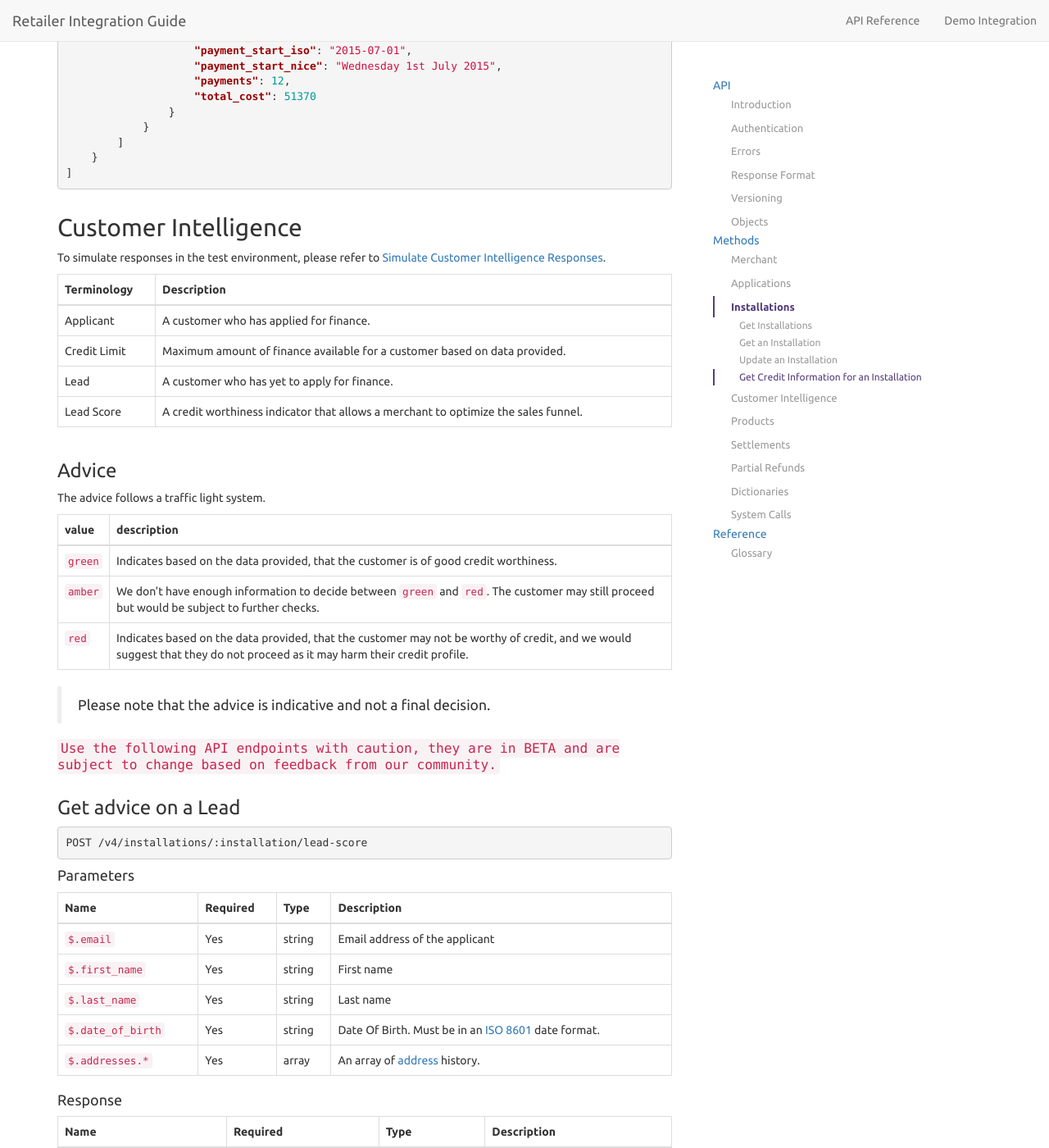
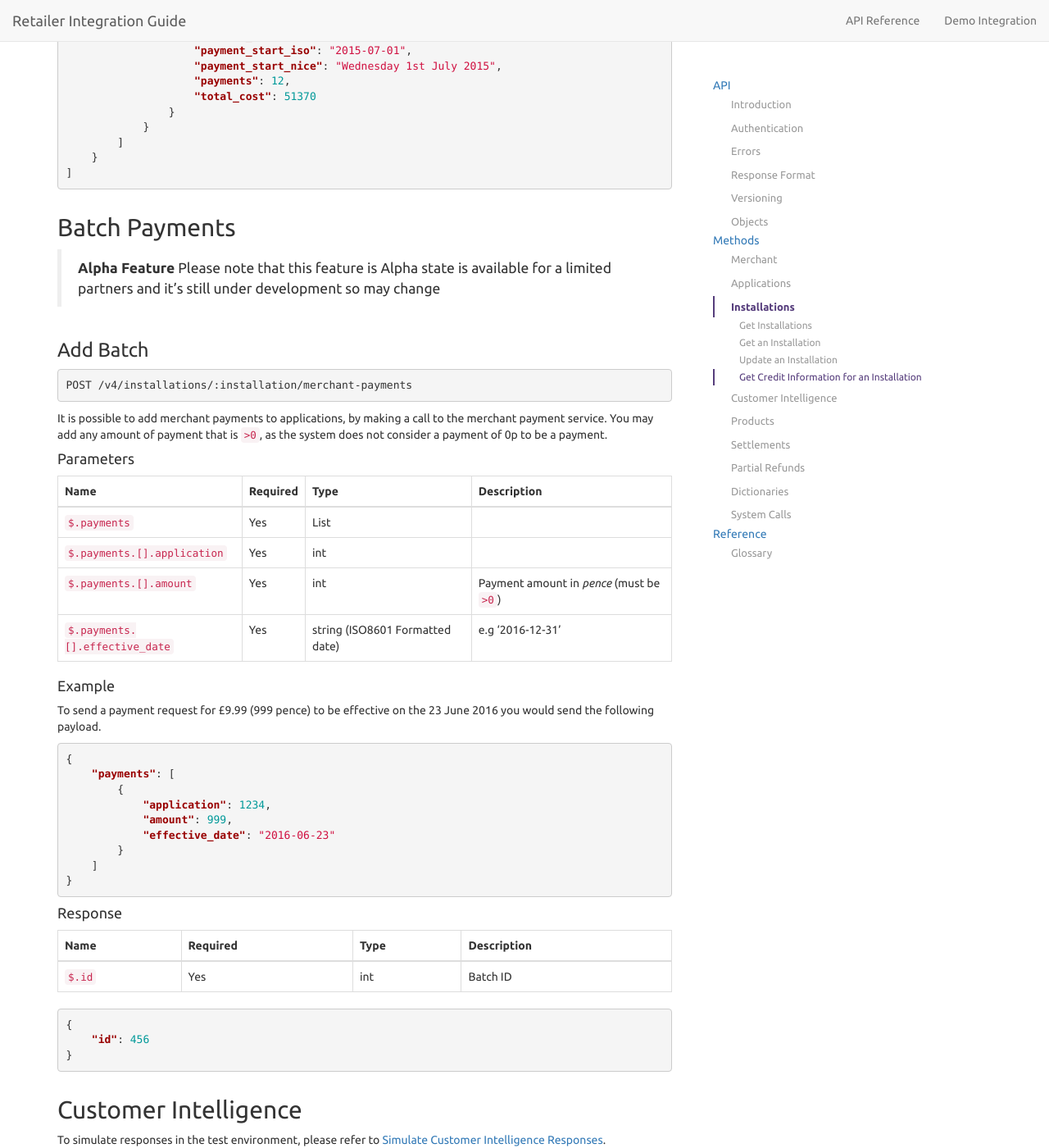
Before and after one commit to PayBreak/retailer-integration-guide, a Jekyll site: the page built from api/index.md, in a window 1280 px wide and 1400 px high, scrolled down 24946 px. Shown: the whole window at 82% size. Built offline with Jekyll 4.4.1, drawn with Linux system fonts in a browser that asks for light colours; nearby versions of some CDN libraries; Markdown is read by kramdown in place of the engine named in the settings; our own code applies the rules of GitHub Pages for plain Markdown files.

Commit message:
Added Batch Payments

````diff
--- a/_includes/v4/installations.md
+++ b/_includes/v4/installations.md
@@ -274,3 +274,52 @@ Name | Required | Type | Description
     }
 ]
 ```
+
+## Batch Payments
+
+> **Alpha Feature**
+> Please note that this feature is Alpha state is available for a limited partners and it's still under development so may change
+
+### Add Batch
+
+```
+POST {{ site.data.globals.api_prefix }}/installations/:installation/merchant-payments
+```
+
+It is possible to add merchant payments to applications, by making a call to the merchant payment service. You may add any amount of payment that is `>0`, as the system does not consider a payment of 0p to be a payment.
+
+#### Parameters
+
+Name | Required | Type | Description
+--- | --- | --- | ---
+`$.payments`  | Yes   | List |
+`$.payments.[].application`  | Yes  | int |
+`$.payments.[].amount` | Yes | int | Payment amount in *pence* (must be `>0`)
+`$.payments.[].effective_date` | Yes | string (ISO8601 Formatted date) | e.g '2016-12-31'
+
+#### Example
+To send a payment request for £9.99 (999 pence) to be effective on the 23 June 2016 you would send the following payload.
+
+```json
+{
+    "payments": [
+        {
+            "application": 1234,
+            "amount": 999,
+            "effective_date": "2016-06-23"
+        }
+    ]
+}
+```
+
+#### Response
+
+Name | Required | Type | Description
+--- | --- | --- | ---
+`$.id` | Yes | int | Batch ID
+
+```json
+{
+    "id": 456
+}
+```
````
